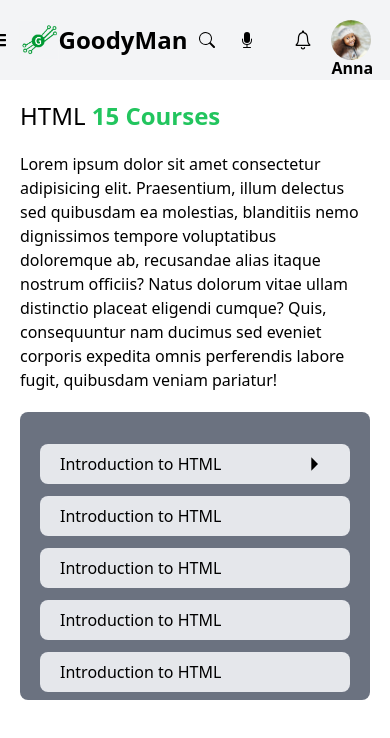
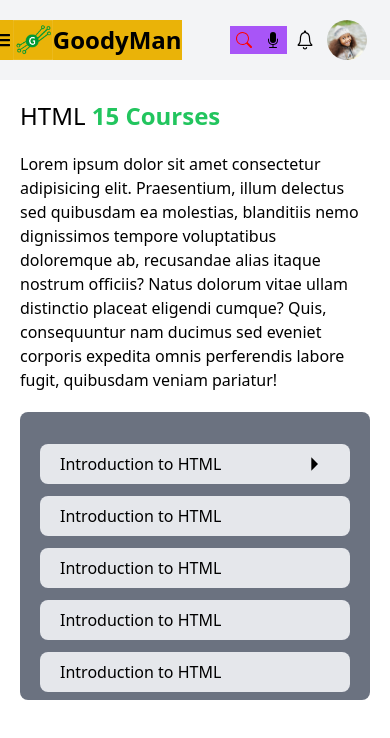
Before and after one commit to goodnessugo/goodymanApp, a React (Create React App) app: page /html in a window 390 px wide. Shown: the top 738 px of the page. Built offline with nearby package versions, Linux system fonts and the light colour scheme.

Commit message:
new update

```diff
--- a/src/components/Navbar.jsx
+++ b/src/components/Navbar.jsx
@@ -16,7 +16,7 @@ const Navbar = () => {
 
       {/* the left top section */}
       <div className='toplLeft w-fit h-fit '>
-        <div className=' w-full flex justify-between items-center gap-3 '>
+        <div className='navTop w-full flex justify-between items-center gap-3 bg-yellow-500 '>
           <div className=' barIcon pl-5 flex justify-between items-center'>
             {/* 3 bar logo */}
             <FaBars />
@@ -40,7 +40,9 @@ const Navbar = () => {
 
       {/* end of left top section */}
 
-      <div className='formSection&Mic flex justify-end items-center  w-8/12 '>
+
+
+      <div className='formSectionAndMic flex justify-end items-center  w-8/12 bg-purple-500'>
 
         <div className=' searchBox h-10 w-9/12 rounded-l-full bg-white border border-gray flex justify-start items-center pl-3'>
 
@@ -56,9 +58,9 @@ const Navbar = () => {
         </div>
 
 
-        <div className=' flex '>
+        <div className=' searchAndMic flex justify-center items-center '>
           <div className='search flex  justify-center items-center bg-gray-100 hover:bg-gray-300 border border-gray w-16 rounded-r-full'>
-            <BsSearch />
+            <BsSearch color='red' />
           </div>
 
           <div className='microphone flex items-center justify-center h-10 w-10 rounded-full hover:bg-gray-300 ease-in-out duration-300'>
@@ -73,11 +75,11 @@ const Navbar = () => {
 
 
 
-      <div className='profileSection flex justify-between w-fit gap-2  px-4'>
+      <div className='profileSection flex justify-between items-center w-fit gap-2  px-4'>
 
 
 
-        <div className='   hover:bg-gray-300 ease-in-out duration-300 rounded-full h-10 w-10 flex items-center justify-center'>
+        <div className='notification  hover:bg-gray-300 ease-in-out duration-300 rounded-full h-10 w-10 flex items-center justify-center'>
           <IoIosNotificationsOutline size='1.5rem' />
         </div>
 
@@ -86,7 +88,7 @@ const Navbar = () => {
             <div className='profileImage h-10 w-10 bg-green-500 rounded-full '>
               <br />
 
-              <h1 className='font-bold mt-3'>Anna</h1>
+              <h1 className='profileName font-bold mt-3'>Anna</h1>
             </div>
 
           </div>
--- a/src/index.css
+++ b/src/index.css
@@ -162,7 +162,7 @@ body{
     }
 
     .siteName{
-
+        /* font-size: 1.1rem; */
     }
 
     .barIcon{
@@ -200,4 +200,26 @@ body{
    .courseSection{
     height: 18rem;
    }
+
+   .profileSection{
+    padding-left:0.2rem ;
+   }
+
+   .navTop{
+    gap: 0.125rem;
+   }
+
+   .formSectionAndMic {
+    width: 15%;
+    margin-left: 3rem;
+   }
+
+   .profileName{
+    display: none;
+   }
+
+   .search, .microphone, .notification{
+    width: 1.8rem;
+    height: 1.8rem;
+   }
 }
--- a/src/pages/users/Html.jsx
+++ b/src/pages/users/Html.jsx
@@ -6,11 +6,11 @@ import { MdOutlineArrowRight} from 'react-icons/md'
 const Html = () => {
     return (
         <Layout>
-            <div className='coursePage p-5 '>
+            <div className='coursePage pt-5 px-5 pb-40   overflow-x-hidden '>
                 <h1 className='pb-5 text-2xl'>HTML <span className='font-bold text-green-500'>15 Courses</span></h1>
                 <h2>Lorem ipsum dolor sit amet consectetur adipisicing elit. Praesentium, illum delectus sed quibusdam ea molestias, blanditiis nemo dignissimos tempore voluptatibus doloremque ab, recusandae alias itaque nostrum officiis? Natus dolorum vitae ullam distinctio placeat eligendi cumque? Quis, consequuntur nam ducimus sed eveniet corporis expedita omnis perferendis labore fugit, quibusdam veniam pariatur!</h2>
 
-                <div className='courseSection py-5 my-5  bg-gray-500 rounded-lg h-96 overflow-x-hidden'>
+                <div className='courseSection py-5 mt-5   bg-gray-500 rounded-lg h-96 overflow-x-hidden'>
                     <ul className='px-5 '>
                         <Link to=''>
                             <li>
```
